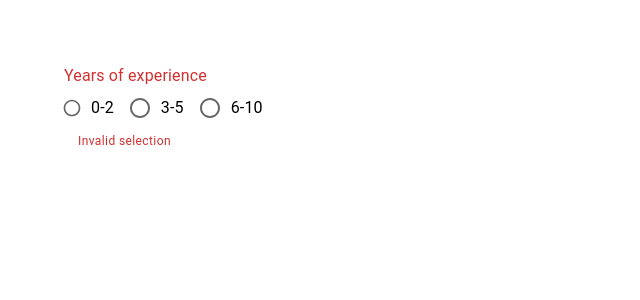
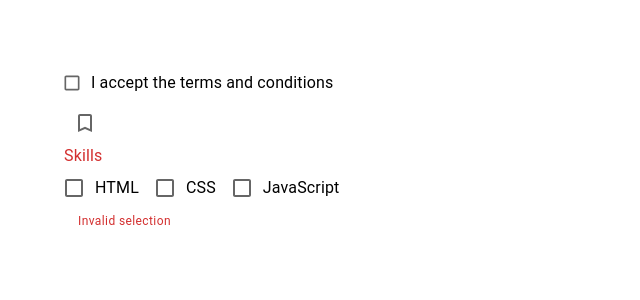
Before and after one commit to djo201/React-MUI, a React (Create React App) app in the folder react-mui-demo/: page / in a window 1280 px wide. Shown: the top 300 px of the page, without its empty margins (0-640 px from the left). Built offline with nearby package versions, Linux system fonts and the light colour scheme.

Commit message:
Checkbox component

```diff
--- a/react-mui-demo/src/App.tsx
+++ b/react-mui-demo/src/App.tsx
@@ -3,7 +3,8 @@
 // import { MuiButton } from './components/MuiButton';
 // import { MuiTextField } from './components/MuiTextField';
 // import { MuiSelect } from './components/MuiSelect';
-import { MuiRadioButton } from './components/MuiRadioButton';
+// import { MuiRadioButton } from './components/MuiRadioButton';
+import { MuiCheckbox } from './components/MuiCheckbox';
 
 function App() {
   return (
@@ -12,7 +13,8 @@
       {/* <MuiButton /> */}
       {/* <MuiTextField /> */}
       {/* <MuiSelect /> */}
-      <MuiRadioButton />
+      {/* <MuiRadioButton /> */}
+      <MuiCheckbox />
     </div>
   );
 }
--- /dev/null
+++ b/react-mui-demo/src/components/MuiCheckbox.tsx
@@ -0,0 +1,71 @@
+import React from 'react';
+import { useState } from 'react';
+import { Box, Checkbox, FormControlLabel, FormControl, FormLabel, FormGroup, FormHelperText } from '@mui/material';
+import BookmarkBorderIcon from '@mui/icons-material/BookmarkBorder';
+import BookmarkIcon from '@mui/icons-material/Bookmark';
+
+export const MuiCheckbox = () => {
+  const [acceptTnC, setAcceptTnC] = useState(false);
+
+  const [skills, setSkills] = useState<string[]>([]);
+
+  console.log({ acceptTnC, skills });
+
+  const handleChange = (event: React.ChangeEvent<HTMLInputElement>) => {
+    setAcceptTnC(event.target.checked);
+  };
+
+  const handleSkillChange = (event: React.ChangeEvent<HTMLInputElement>) => {
+    const index = skills.indexOf(event.target.value);
+
+    if (index === -1) {
+      setSkills([...skills, event.target.value]);
+    } else {
+      setSkills(skills.filter((skill) => skill != event.target.value));
+    }
+  };
+
+  return (
+    <Box>
+      <Box>
+        <FormControlLabel
+          label="I accept the terms and conditions"
+          control={<Checkbox size='small' color='secondary' checked={acceptTnC} onChange={handleChange} />}
+        />
+      </Box>
+      <Box>
+        <Checkbox
+          icon={<BookmarkBorderIcon />}
+          checkedIcon={<BookmarkIcon />}
+          checked={acceptTnC}
+          onChange={handleChange}
+        />
+      </Box>
+      <Box>
+        <FormControl error>
+          <FormLabel>Skills</FormLabel>
+          <FormGroup row>
+            <FormControlLabel
+              label="HTML"
+              value="html"
+              control={<Checkbox checked={skills.includes('html')} onChange={handleSkillChange} />}
+            />
+            <FormControlLabel
+              label="CSS"
+              value="css"
+              control={<Checkbox checked={skills.includes('css')} onChange={handleSkillChange} />}
+            />
+            <FormControlLabel
+              label="JavaScript"
+              value="javascript"
+              control={
+                <Checkbox checked={skills.includes('javascript')} onChange={handleSkillChange} />
+              }
+            />
+          </FormGroup>
+          <FormHelperText>Invalid selection</FormHelperText>
+        </FormControl>
+      </Box>
+    </Box>
+  );
+};
```
